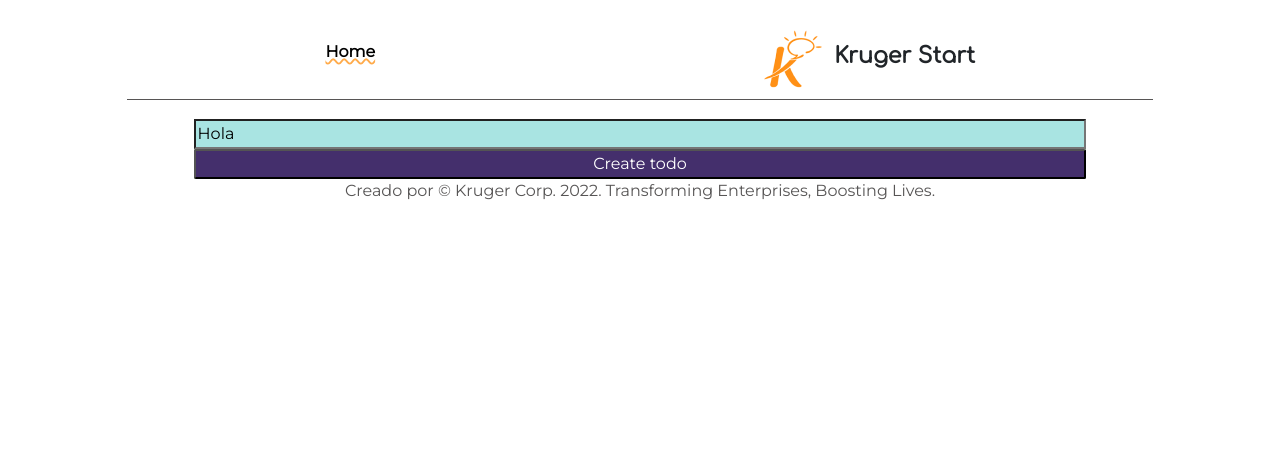
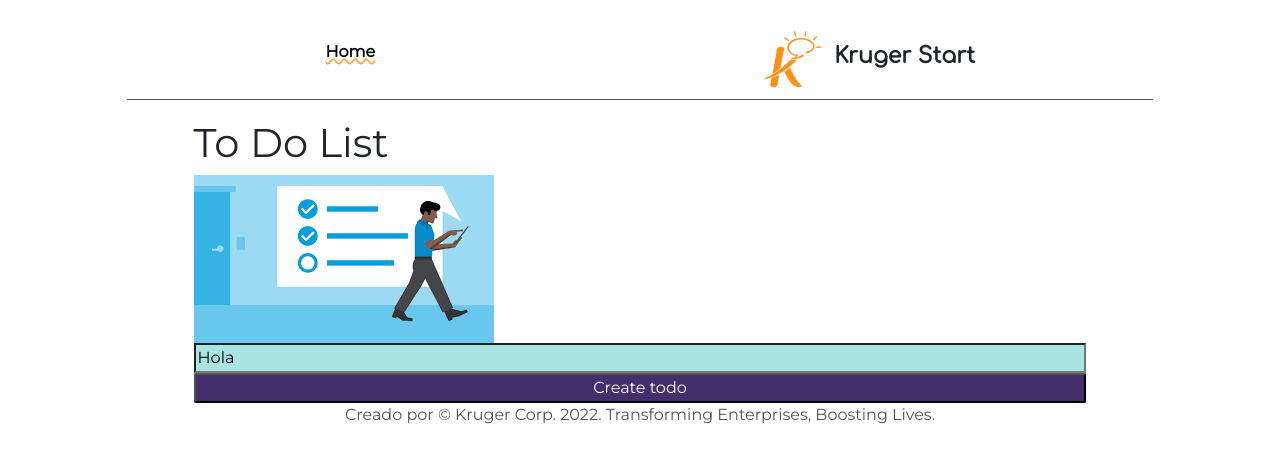
Before and after one commit to xander06/fiveproyects, a React (Create React App) app: page / in a window 1280 px wide. Shown: the top 462 px of the page. Built offline with nearby package versions, Linux system fonts and the light colour scheme.

Commit message:
colores horribles

```diff
--- a/src/pages/Homepage.jsx
+++ b/src/pages/Homepage.jsx
@@ -39,7 +39,11 @@ const Homepage = () => {
 
     return (
         <div className='todoContainer'>
+            <div><h1>To Do List</h1>
+            <img src="../img/topersona.png"/>
+            </div>
             <form className='todoCreateForm' onSubmit={handleSubmit}>
+
                 <input onChange={handleChange} className='todoInput' value={title} />
                 <input
                     onClick={handleSubmit}
```
Also changed, not shown: public/img/topersona.png (added).
